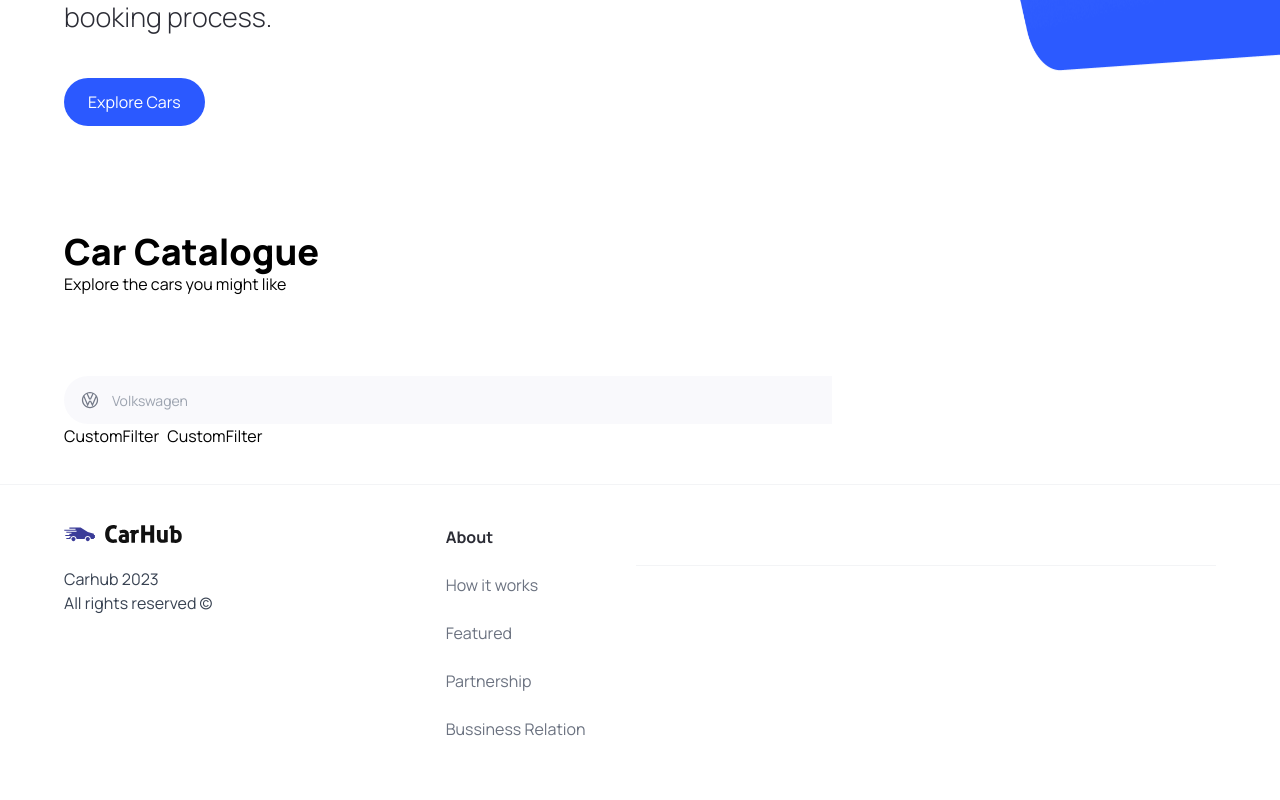
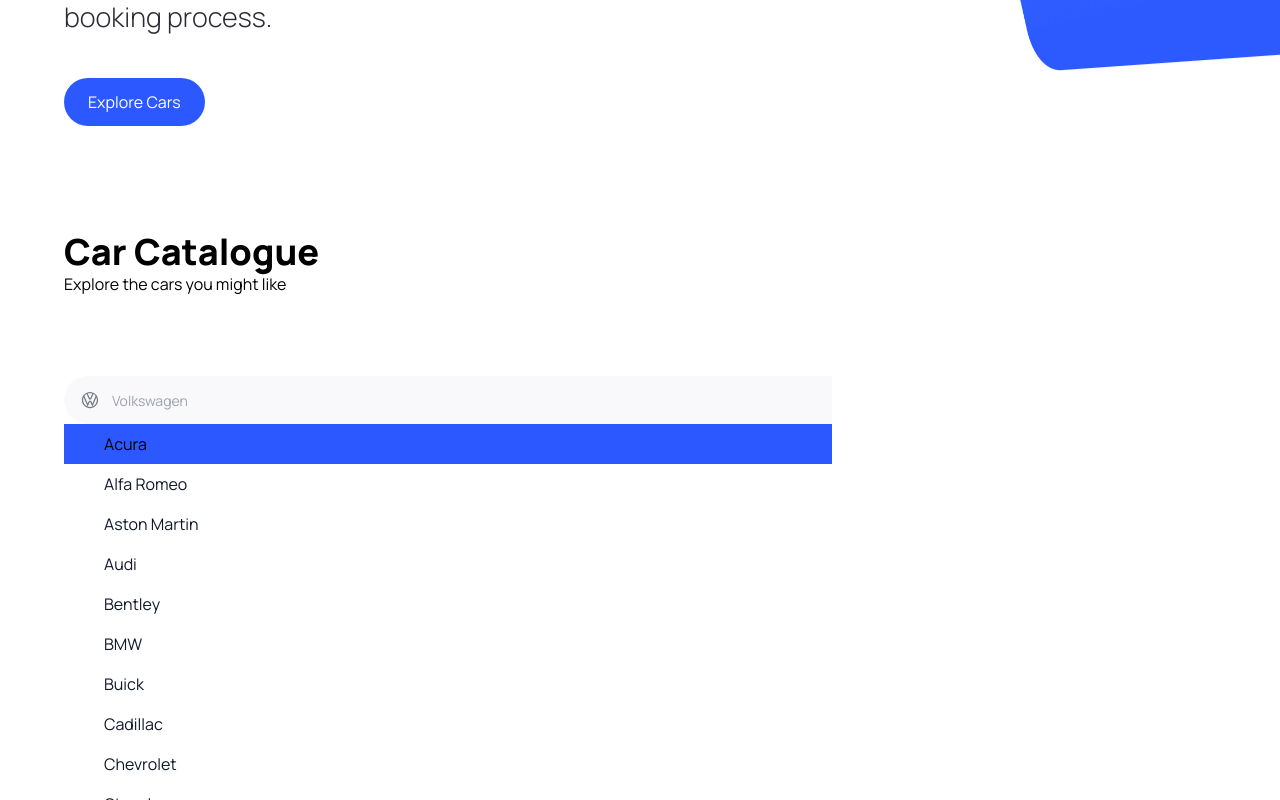
Before and after one commit to namiqmamedov/car_showcase_13, a Next.js app: page / in a window 1280 px wide. Both pictures are taken after a click on the button 82 px from the left and 1032 px from the top of the page. Shown: the part 632-1432 px from the top of the page. Built offline with nearby package versions, Linux system fonts and the light colour scheme.

Commit message:
Updated search component

```diff
--- a/app/page.tsx
+++ b/app/page.tsx
@@ -18,8 +18,8 @@
           <SearchBar/>
 
           <div className="home__filter-container">
-            <CustomFilter title="fuel"/>
-            <CustomFilter title="year"/>
+            {/* <CustomFilter title="fuel"/>
+            <CustomFilter title="year"/> */}
           </div>
         </div>
       </div>
--- a/components/SearchBar.tsx
+++ b/components/SearchBar.tsx
@@ -6,6 +6,7 @@
 
 const SearchBar = () => {
     const [manufacturer, setManufacturer] = useState('')
+
   const handleSearch = () => {}
 
   return (
--- a/components/SearchManufacturer.tsx
+++ b/components/SearchManufacturer.tsx
@@ -7,10 +7,21 @@
 import { useState,Fragment } from 'react';
 
 const SearchManufacturer = ({manufacturer,setManufacturer}: SearchManufaturerProps) => {
-    const [query, setQuery] = useState('')
+    const [query, setQuery] = useState("");
+
+    const filtereManufacturers =
+      query === ""
+        ? manufacturers
+        : manufacturers.filter((item) =>
+            item
+              .toLowerCase()
+              .replace(/\s+/g, "")
+              .includes(query.toLowerCase().replace(/\s+/g, ""))
+          );
+
   return (
     <div className='search-manufacturer'>
-        <Combobox>
+        <Combobox value={manufacturer} onChange={setManufacturer}>
            <div className="relative w-full mt-20">
                 <Combobox.Button className="absolute top-[14px]">
                     <Image
@@ -37,9 +48,38 @@
                 afterLeave={() => setQuery('')}
                 >
                     <Combobox.Options>
+                        {filtereManufacturers.map((item) => (
+                                <Combobox.Option
+                                    key={item}
+                                    className={({active}) =>
+                                     `relative search-manufacturer__option
+                                     ${active ? 'bg-primary-blue text white' : 'text-gray-900'}`
+                                    }
+                                    value={item}
+                                >
+                                    {({ selected, active }) => (
+                                    <>
+                                        <span
+                                        className={`block truncate ${
+                                            selected ? 'font-medium' : 'font-normal'
+                                        }`}
+                                        >
+                                        {item}
+                                        </span>
+                                        {selected ? (
+                                        <span
+                                            className={`absolute inset-y-0 left-0 flex items-center pl-3 ${
+                                            active ? 'text-white' : 'text-teal-600'
+                                            }`}
+                                        >
+                                        </span>
+                                        ) : null}
+                                    </>
+                                    )}
 
+                                </Combobox.Option>
+                        ))}
                     </Combobox.Options>
-
                 </Transition>
            </div>
         </Combobox>
```
